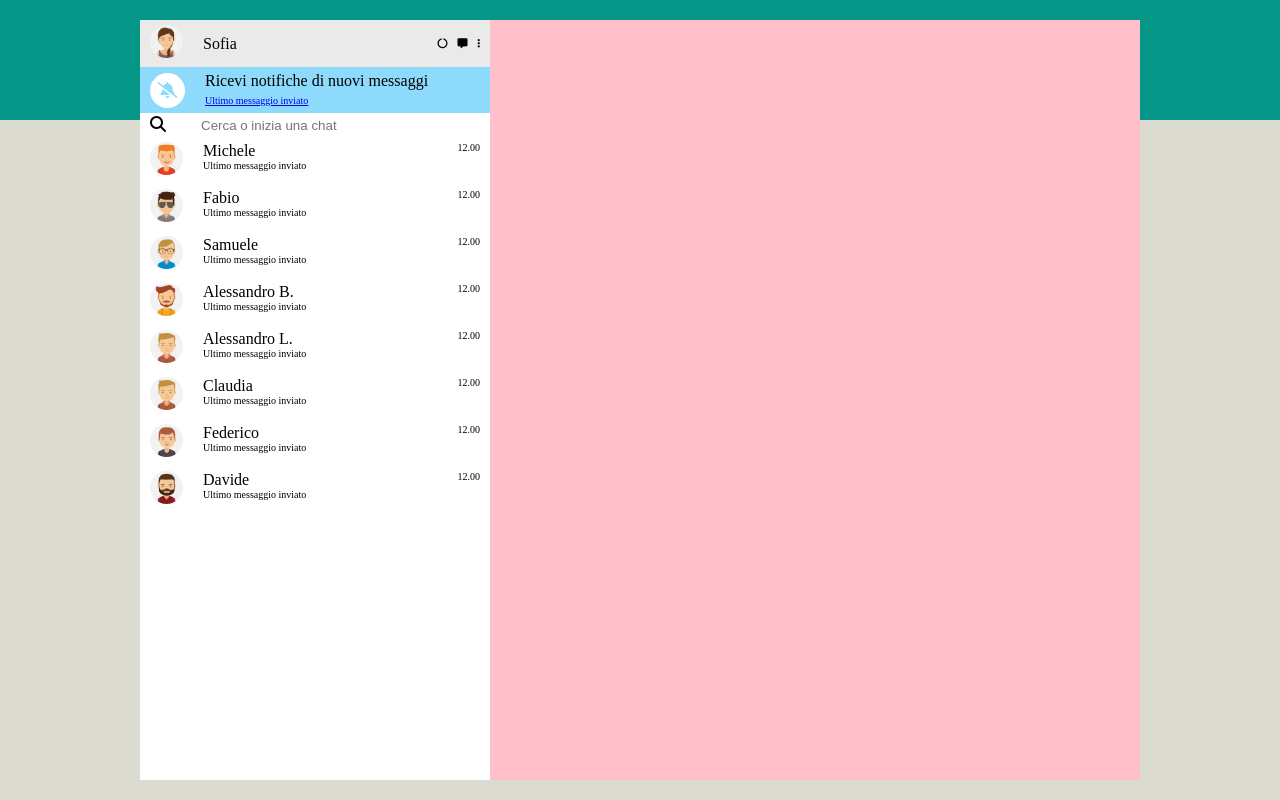
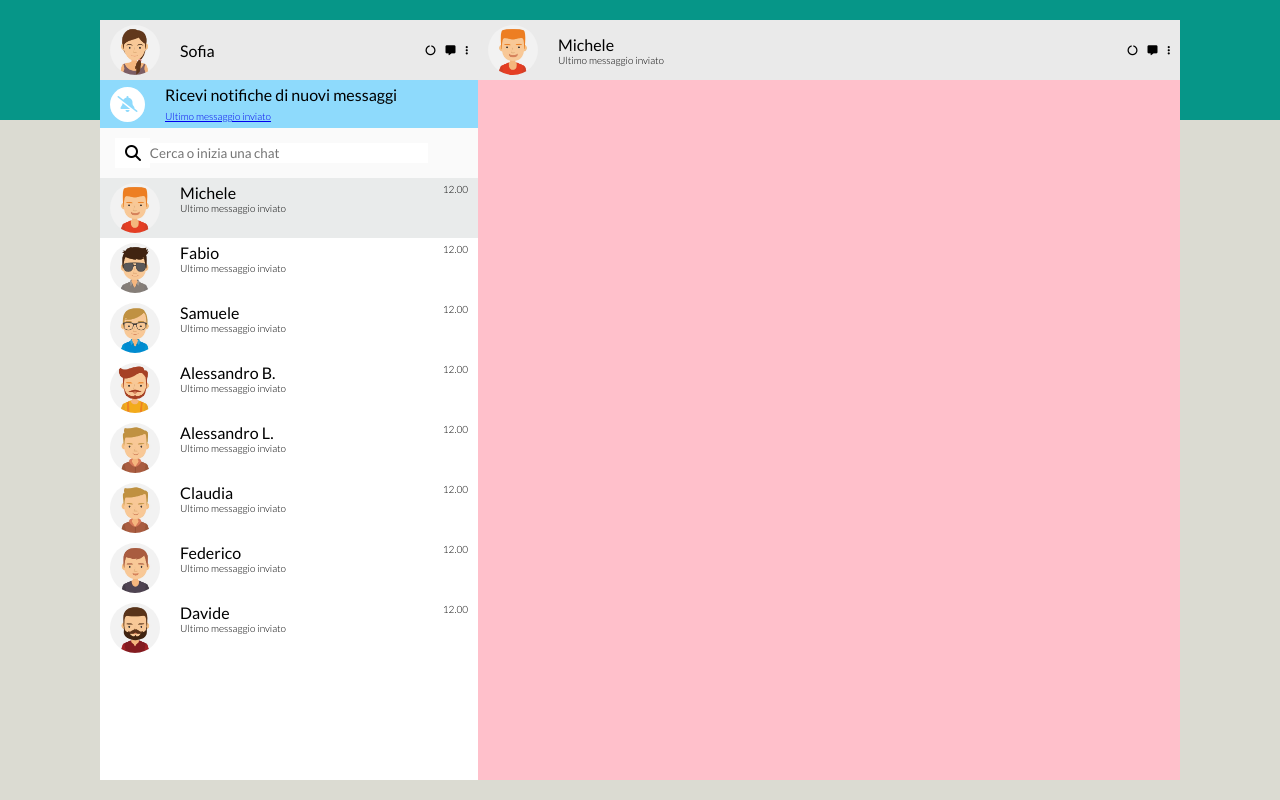
Before and after one commit to DrKillex/vue-boolzapp, a plain HTML site: page milestone1/index.html in a window 1280 px wide. Drawn offline with nearby package versions, Linux system fonts and the light colour scheme.

Commit message:
FEAT classe dinamica per le card

```diff
--- a/milestone1/css/style.css
+++ b/milestone1/css/style.css
@@ -8,6 +8,12 @@
 
 [v-cloak] {
     display: none;
+}
+
+/* typo */
+
+#app *:not(i) {
+    font-family: 'Lato', sans-serif;
 }
 
 /* common */
@@ -34,7 +40,7 @@
 #app {
     width: 100%;
     height: 100%;
-    max-width: 1000px;
+    max-width: 1400px;
     margin: 0 auto;
 }
 
@@ -46,6 +52,10 @@
 
 li {
     list-style: none;
+}
+
+.active-chat {
+    background-color: #e9ebeb;
 }
 
 /* side-navbar */
@@ -64,12 +74,14 @@ li {
 }
 
 .contact-img {
-    width: 10%;
+    width: 50px;
+    height: 50px;
 }
 
 .contact-img img {
     width: 100%;
     border-radius: 50%;
+    object-fit: contain;
 }
 
 .contact-content {
@@ -86,7 +98,7 @@ li {
 
 .contact-time, .contact-access {
     font-size: 10px;
-    font-weight: 100;
+    font-weight: 300;
 }
 
 .header-btns {
@@ -109,15 +121,26 @@ li {
 }
 
 #search {
-    padding: 3px 10px;
+    padding: 10px 15px;
+    background-color: #fafafa;
+}
+
+.search-bar-div {
+    width: 80%;
+    padding: 5px 0;
+
+}
+
+.search-label-div {
+    width: 10%;
+    padding: 5px 10px;
+    background-color: white;
 }
 
 #search-bar {
-    margin-left: 35px;
-    width: 80%;
-    outline: none;
+    width: 100%;
     border: none;
-
+    height: 20px;
 }
 /* main-section */
 
@@ -125,4 +148,5 @@ li {
     background-color: pink;
     height: 100%;
     width: 65%;
+    flex-direction: column;
 }
--- a/milestone1/index.html
+++ b/milestone1/index.html
@@ -5,6 +5,10 @@
     <meta http-equiv="X-UA-Compatible" content="IE=edge">
     <meta name="viewport" content="width=device-width, initial-scale=1.0">
     <title>Document</title>
+    <!-- googlefonts -->
+    <link rel="preconnect" href="https://fonts.googleapis.com">
+    <link rel="preconnect" href="https://fonts.gstatic.com" crossorigin>
+    <link href="https://fonts.googleapis.com/css2?family=Lato:wght@300;400&display=swap" rel="stylesheet">
     <!-- fontawesome -->
     <link rel="stylesheet" href="https://cdnjs.cloudflare.com/ajax/libs/font-awesome/6.3.0/css/all.min.css" integrity="sha512-SzlrxWUlpfuzQ+pcUCosxcglQRNAq/DZjVsC0lE40xsADsfeQoEypE+enwcOiGjk/bSuGGKHEyjSoQ1zVisanQ==" crossorigin="anonymous" referrerpolicy="no-referrer" />
     <!-- myCSS -->
@@ -47,13 +51,18 @@
                         <a href="#" class="contact-access">Ultimo messaggio inviato</a>
                     </div>
                 </div>
-                <div id="search">
-                    <label for="search-bar"><i class="fa-solid fa-magnifying-glass"></i></label>
-                    <input type="text" placeholder="Cerca o inizia una chat" id="search-bar">
+                <div id="search" class="d-flex">
+                    <div class="search-label-div">
+                        <label for="search-bar"><i class="fa-solid fa-magnifying-glass"></i></label>
+                    </div>
+                    <div class="search-bar-div d-flex">
+                        <input type="text" placeholder="Cerca o inizia una chat" id="search-bar">
+                    </div>
+
                 </div>
                 <ul class="contacts-list d-flex">
                     <!-- ciclo vfor elemento lista -->
-                    <li v-for="(contact, index) in contacts">
+                    <li v-for="(contact, index) in contacts" :class="{'active-chat' : currentChat===index}">
                         <div class="d-flex contact-content">
                             <div class="contact-img">
                                 <img :src="contact.avatar" alt="contact.name">
@@ -72,8 +81,29 @@
             </nav>
             <!-- /side navbar -->
             <!-- main section -->
-            <main id="main-section">
-
+            <main id="main-section" class="d-flex">
+                <!-- main-header -->
+                <header class="header d-flex" id="header-side">
+                    <div class="contact-img">
+                        <img :src="contacts[currentChat].avatar" alt="contacts[currentChat].name">
+                    </div>
+                    <div class="contact-info">
+                        <div class="contact-name">{{contacts[currentChat].name}}</div>
+                        <div class="contact-access">Ultimo messaggio inviato</div>
+                    </div>
+                    <div class="contact-time d-flex header-btns">
+                        <div>
+                            <i class="fa-solid fa-circle-notch"></i>
+                        </div>
+                        <div>
+                            <i class="fa-solid fa-message"></i>
+                        </div>
+                        <div>
+                            <i class="fa-solid fa-ellipsis-vertical"></i>
+                        </div>
+                    </div>
+                </header>
+                <!-- /main-header -->
             </main>
             <!-- /main section -->
         </div>
--- a/milestone1/js/main.js
+++ b/milestone1/js/main.js
@@ -6,6 +6,7 @@ const { createApp } = Vue
 createApp({
     data() {
         return {
+            currentChat: 0,
             user: {
                 name: 'Sofia',
                 avatar: '../img/avatar_io.jpg',
```
